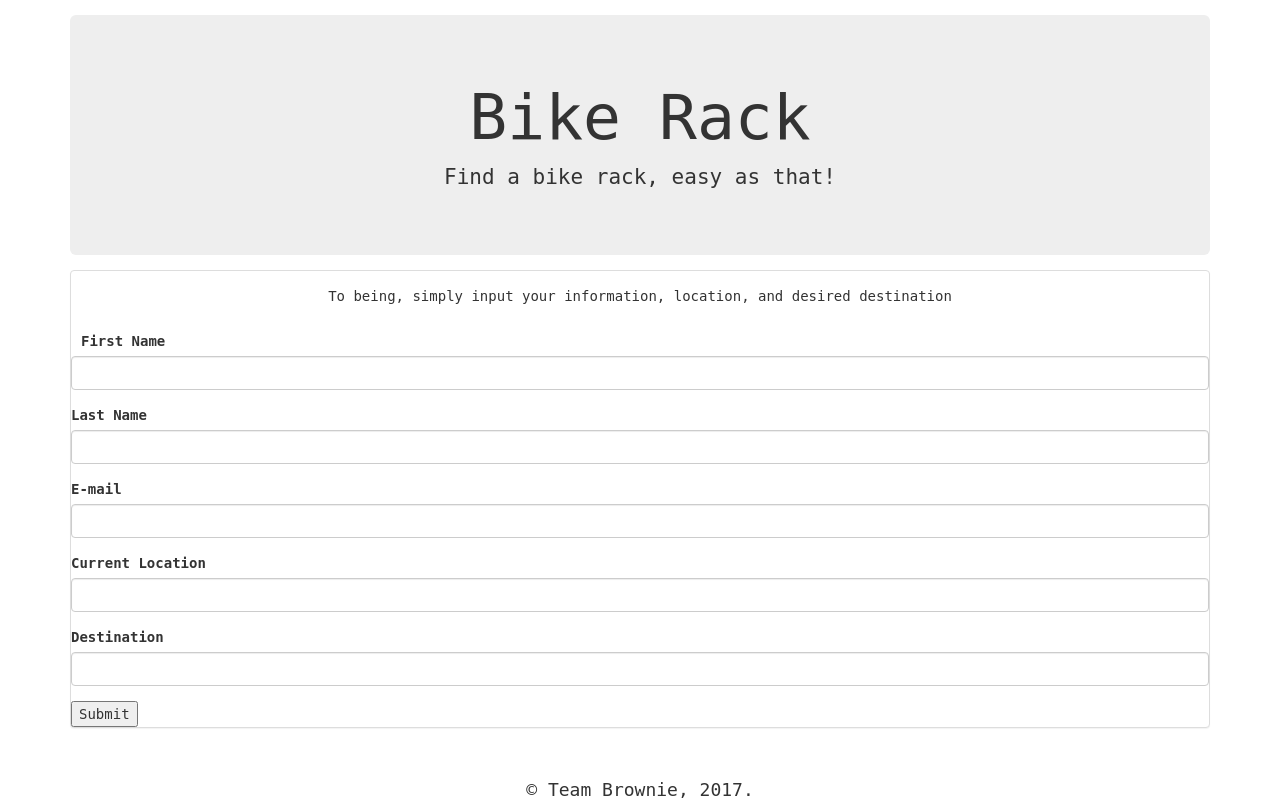
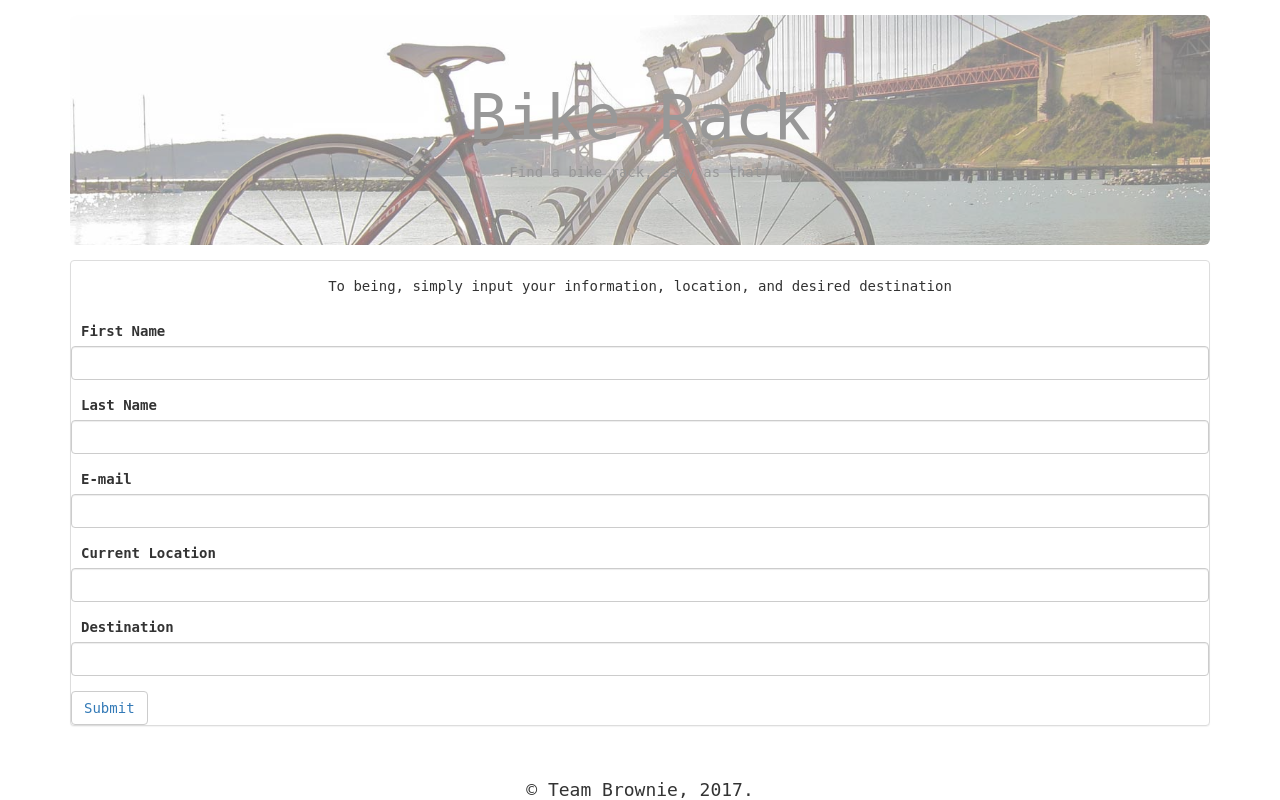
Before and after one commit to JuanOrozcoIt/BikeRack, a PHP site: page /index2.html in a window 1280 px wide. Run offline with PHP 8.4, Linux system fonts and the light colour scheme.

Commit message:
wireframe

```diff
--- a/assets/css/bikerack.css
+++ b/assets/css/bikerack.css
@@ -1,5 +1,7 @@
 body {
 	font-family: monospace;
+	display:block;
+
 }
 
 p {
@@ -9,11 +11,32 @@ button {
 	text-align: center;
 }
 
-#header {
+map {
+	border-style: solid;
+	border-color: black;
+}
+
+#jumbotext{
+
+}
+
+.jumbotron {
+	background-image: url("../images/parkedbike.jpg");
+	background-size: 100%;
+	background-repeat: no-repeat;
+	opacity: 0.5;
+    background-position: center, bottom;
+    background-color:rgba(255,0,0,0.5);
 	margin-top: 15px;
 	margin-bottom: 15px;
 	text-align: center;
+	z-index: 2
 
+
+
+}
+#jumbotext {
+opacity: 1;
 }
 #form {
 	margin-bottom: 10px;
@@ -26,10 +49,37 @@ button {
 
 #first-name {
 	padding-left: 10px;
-	padding-right: 10px;
+
+}
+
+#last-name {
+	padding-left: 10px;
+}
+#email {
+	padding-left: 10px;
+}
+#current-location {
+	padding-left: 10px;
+}
+
+#destination {
+	padding-left: 10px;
 }
 
 #footer {
 	position:fixed;bottom:0;left:0;right:0;height:30px;
 	text-align: center;
 }
+
+#map-input {
+	height:100%;
+	width:50%;
+	float:left;
+
+}
+#map-table {
+	height: 100%;
+	width: 50%
+	border: ;
+
+}
--- a/index2.html
+++ b/index2.html
@@ -14,8 +14,8 @@
       <div class="row">
         <div class="col-sm-12">
          <div class="jumbotron" id="header">
-          <h1>Bike Rack</h1>
-          <p>Find a bike rack, easy as that!</p>
+          <p id="jumbotext"><h1>Bike Rack</h1>
+          Find a bike rack, easy as that!</p>
         </div>
        </div>
       </div>
@@ -47,7 +47,8 @@
 	      <label for="destination" id="destination">Destination</label>
 	      <input type="text" class="form-control">
 	     </div>
-         <button type="button">Submit</button>
+         <!--link to map in sumbit button-->
+         <button type="button" class="btn btn-default"><a href="map.html">Submit</a></button>
 	   </form>
       </div>
 	 </div>
```
Also changed, not shown: map.html (added, +80 -0 lines), assets/images/bike.jpg (added), assets/images/bikebybridge.jpg (added), assets/images/parkedbike.jpg (added), 3 other files.
